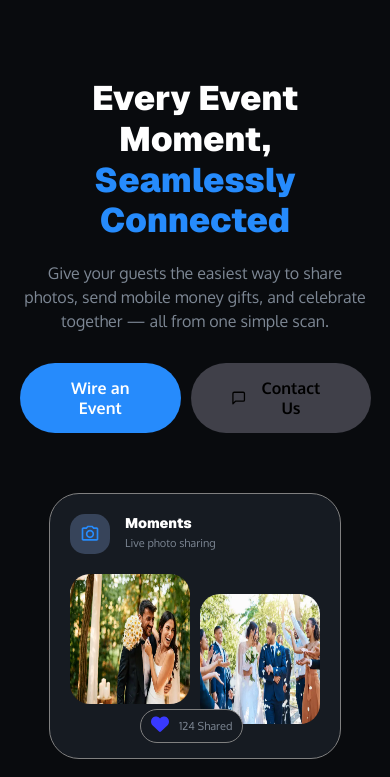
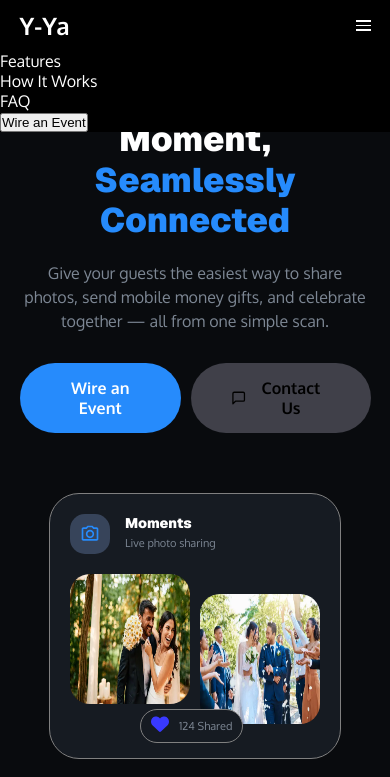
Before and after one commit to Sumally007/wedding-app, a React (Vite) app: page / in a window 390 px wide. Shown: the top 777 px of the page. Built offline with nearby package versions, Linux system fonts and the light colour scheme.

Commit message:
building mobile nav

```diff
--- a/src/Components/Navigation/Navigation.css
+++ b/src/Components/Navigation/Navigation.css
@@ -17,15 +17,66 @@
     width: 100%;
 
     @media (max-width:480px) {
-        display: none;
-
+        padding: 0;
     }
 }
+
+.mobile-nav {
+    /* display: flex;
+    justify-content: space-between;
+    align-items: center; */
+    color: #fff;
+    width: 100%;
+
+    @media (min-width:480px) {
+        display: none;
+    }
+}
+
+.top-nav {
+    display: flex;
+    justify-content: space-between;
+    align-items: center;
+
+    @media (max-width:480px) {
+        padding: 10px 5%;
+    }
+}
+
+.mobile-nav span {
+    font-size: 24px;
+    font-weight: 700;
+}
+
+.mobile-nav .nav-bar {
+    display: flex;
+    flex-direction: column;
+    gap: 3px;
+}
+
+.mobile-nav .nav-bar div {
+    width: 15px;
+    height: 1.5px;
+    background-color: #fff;
+}
+
+.menu-container {
+    color: #fff;
+}
+
+.menu-container ul {
+    list-style: none;
+}
+
 
 .navigation-container {
     display: flex;
     justify-content: space-between;
     align-items: center;
+
+    @media (max-width:480px) {
+        display: none;
+    }
 }
 
 .logo-container span {
--- a/src/Components/Navigation/Navigation.jsx
+++ b/src/Components/Navigation/Navigation.jsx
@@ -7,6 +7,25 @@ import { ListData, ListCompany, ListConnect } from '../List/ListData';
 const Navigation = () => {
     return (
         <nav className='navigation'>
+            <div className="mobile-nav">
+                <div className='top-nav'>
+                    <span>Y-Ya</span>
+                    <div className='nav-bar'>
+                        <div></div>
+                        <div></div>
+                        <div></div>
+                    </div>
+                </div>
+                <div className='menu-container'>
+                    <ul>
+                        {ListData.map((item) => (
+                            <List key={item.id} item={item} />
+                        ))}
+                    </ul>
+                    <button>Wire an Event</button>
+                </div>
+            </div>
+
             <div className='navigation-container'>
                 <div className='logo-container'>
                     {/* <img src="" alt="" /> */}
```
